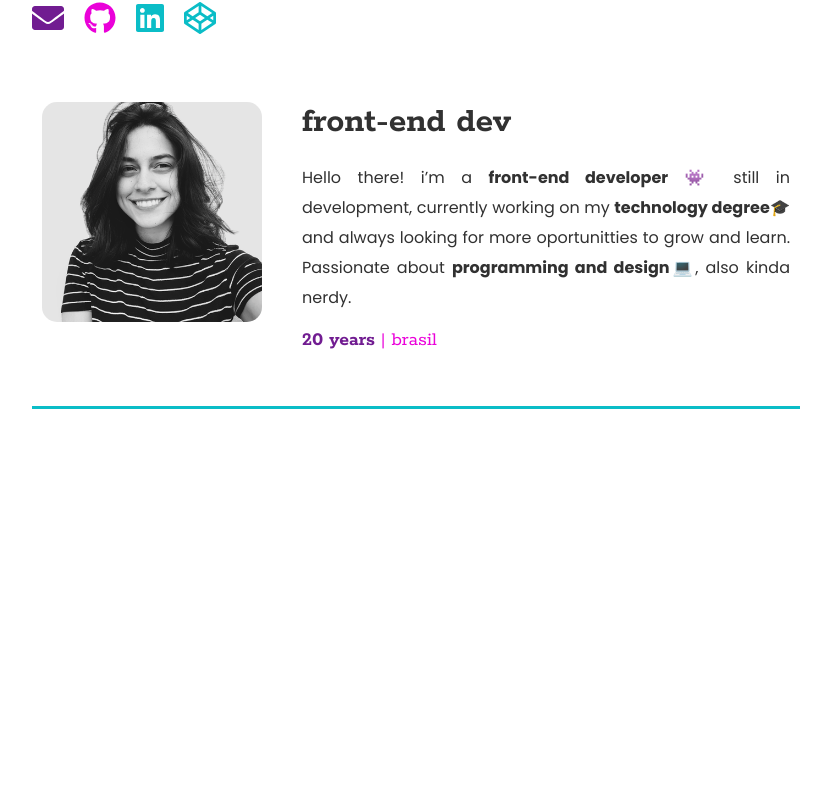
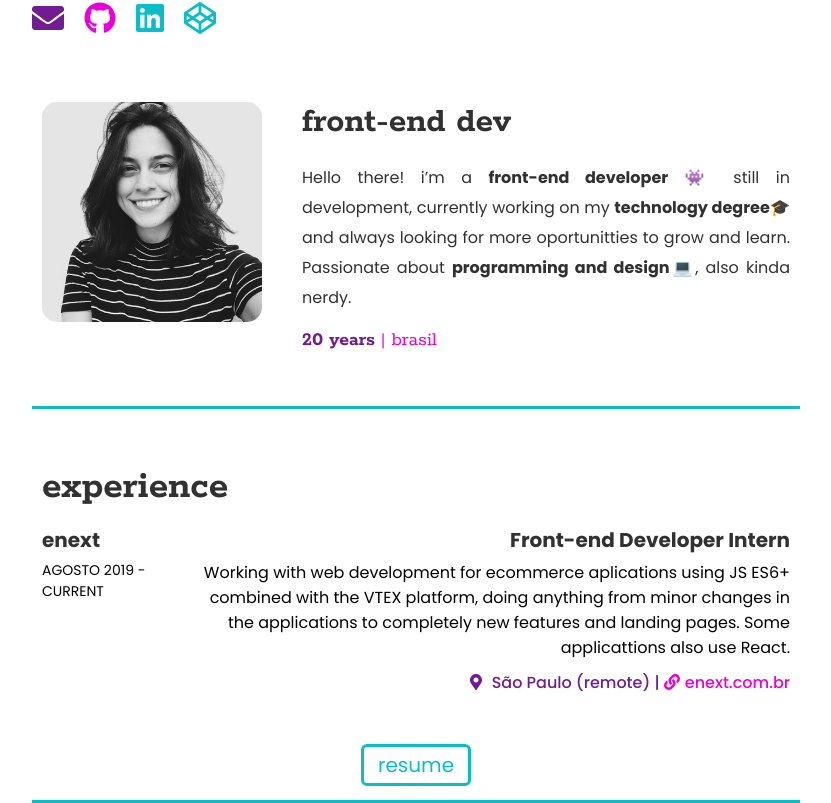
Before and after one commit to mariap-campos/personal-website, a React (Create React App) app: page / in a window 1280 px wide. Shown: the part 233-1036 px from the top of the page, without its empty margins (224-1055 px from the left). Before the commit the page ends 800 px from the top, so only its background shows below. Built offline with nearby package versions, Linux system fonts and the light colour scheme.

Commit message:
creating experiences component

```diff
--- /dev/null
+++ b/src/pages/Home/components/Experience/index.js
@@ -0,0 +1,36 @@
+import React from 'react';
+import * as S from './styled';
+import { FontAwesomeIcon } from '@fortawesome/react-fontawesome'
+import { faLink,faMapMarkerAlt } from '@fortawesome/free-solid-svg-icons'
+import Resume from '../../../../assets/documents/CV_MARIA_CAMPOS_eng.pdf';
+
+function Experience() {
+    return (
+        <S.ExperienceContainer>
+            <S.ExperienceWrapper>
+                <S.TitleWrapper>
+                    experience
+                </S.TitleWrapper>
+                <S.CompanyWrapper>
+                    <S.NameWrapper>
+                        <h2>enext</h2>
+                        AGOSTO 2019 - CURRENT
+                    </S.NameWrapper>
+                    <S.AdditionalInfo>
+                        <h2>Front-end Developer Intern</h2>
+                        <span>Working with web development for ecommerce aplications using JS ES6+ combined with the VTEX platform, doing anything from minor changes in the applications to completely new features and landing pages. Some applicattions also use React.</span> <br/>
+                        <S.Location>
+                            <FontAwesomeIcon icon={faMapMarkerAlt} className="icon-Marker"/> São Paulo (remote) | <a target="_blank" rel="noreferrer" href="https://enext.com.br"><FontAwesomeIcon icon={faLink} className="icon-link"/>enext.com.br</a>
+                        </S.Location>
+                    </S.AdditionalInfo>
+                </S.CompanyWrapper>
+            </S.ExperienceWrapper>
+            <S.ResumeWrapper>
+            <a href={Resume} target="_blank" className="resume-link">resume</a>
+
+            </S.ResumeWrapper>
+        </S.ExperienceContainer>
+    )
+}
+
+export default Experience;
--- /dev/null
+++ b/src/pages/Home/components/Experience/styled.js
@@ -0,0 +1,67 @@
+import styled from 'styled-components'
+
+export const ExperienceContainer = styled.div`
+    border-bottom: 3px solid var(--color-blueish);
+`;
+export const ResumeWrapper = styled.div`
+    text-align: center;
+    margin-bottom: 20px;
+    .resume-link {
+        color: var(--color-blueish);
+        text-decoration: none;
+        font-size: 20px;
+        border: 3px solid;
+        padding: 4px 14px;
+        border-radius: 6px;
+        transition: background 1s ease, border 1s ease;
+    }
+
+    .resume-link:hover {
+        color: white;
+        border: 3px solid var(--color-blueish);
+        background-color: var(--color-blueish);
+        transition: background 1s ease, border 1s ease;
+    }
+`;
+
+export const ExperienceWrapper = styled.div`
+    width: 60vw;
+    padding: 55px 10px;
+    animation-name: slide;
+    animation-duration: 1.2s;
+    animation-timing-function: ease;
+`;
+export const TitleWrapper = styled.h1`
+    font-size: 4rem;
+    margin-bottom: 10px;
+`;
+export const CompanyWrapper = styled.div`
+    display: flex;
+`;
+export const NameWrapper = styled.div`
+    font-size: 14px;
+    flex: 1;
+`;
+export const AdditionalInfo = styled.div`
+    text-align: end;
+    flex:4;
+`;
+export const Location = styled.div`
+    margin-top: 10px;
+    font-weight: 500;
+    color: var(--color-purple);
+
+    svg {
+        margin-right: 5px;
+    }
+
+    a {
+        color: var(--color-pink);
+        text-decoration: none;
+        transition: color 0.5s ease;
+    }
+    a:hover {
+        color: var(--color-text);
+        transition: color 0.5s ease;
+    }
+`;
--- a/src/pages/Home/index.js
+++ b/src/pages/Home/index.js
@@ -1,12 +1,14 @@
 import React from 'react';
 import Header from './components/Header';
 import AboutMe from './components/AboutMe';
+import Experience from './components/Experience';
 
 function Home() {
     return (
         <>
         <Header></Header>
         <AboutMe></AboutMe>
+        <Experience></Experience>
         </>
     )
 }
```
Also changed, not shown: 2 other files (tests, documents, lock files or other folders).
